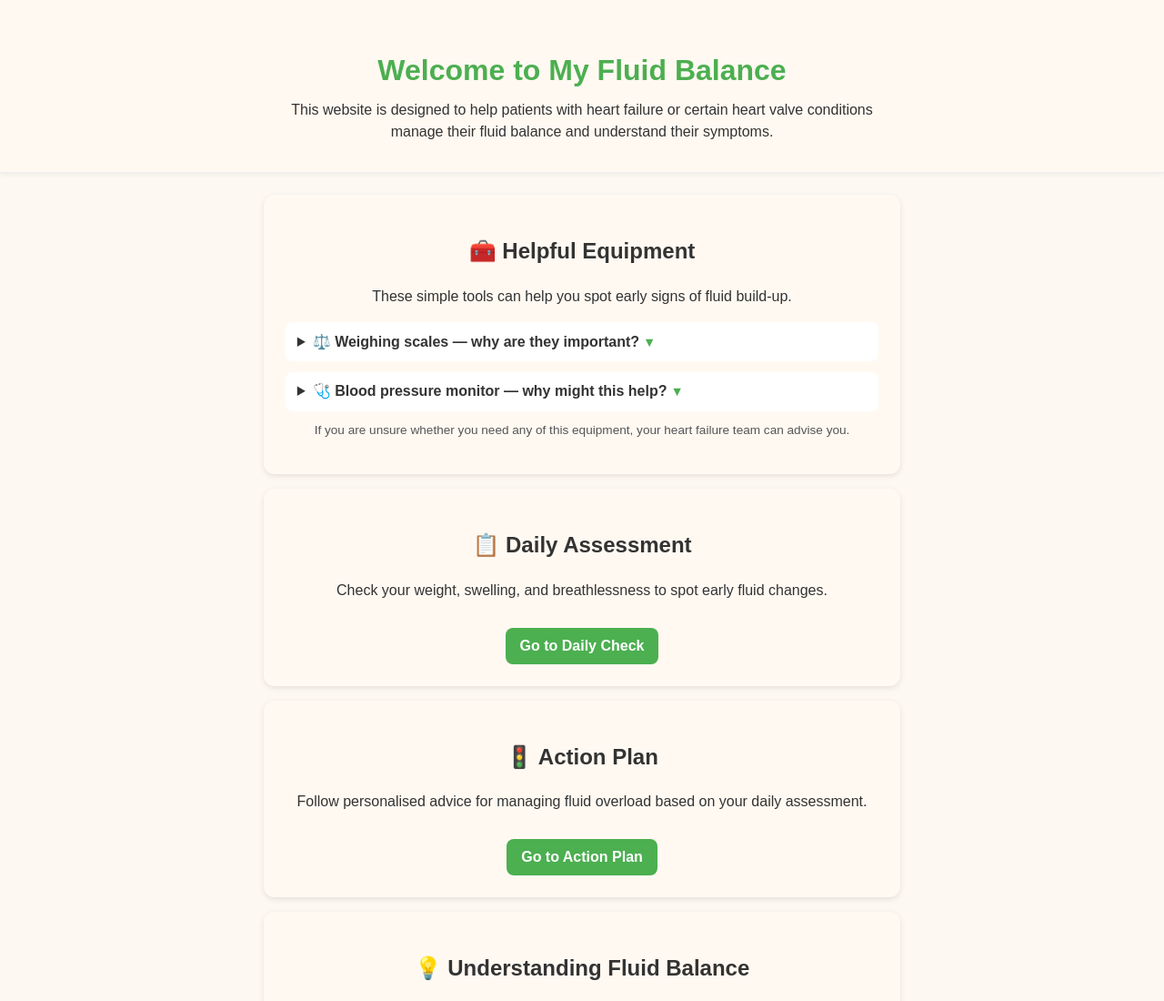
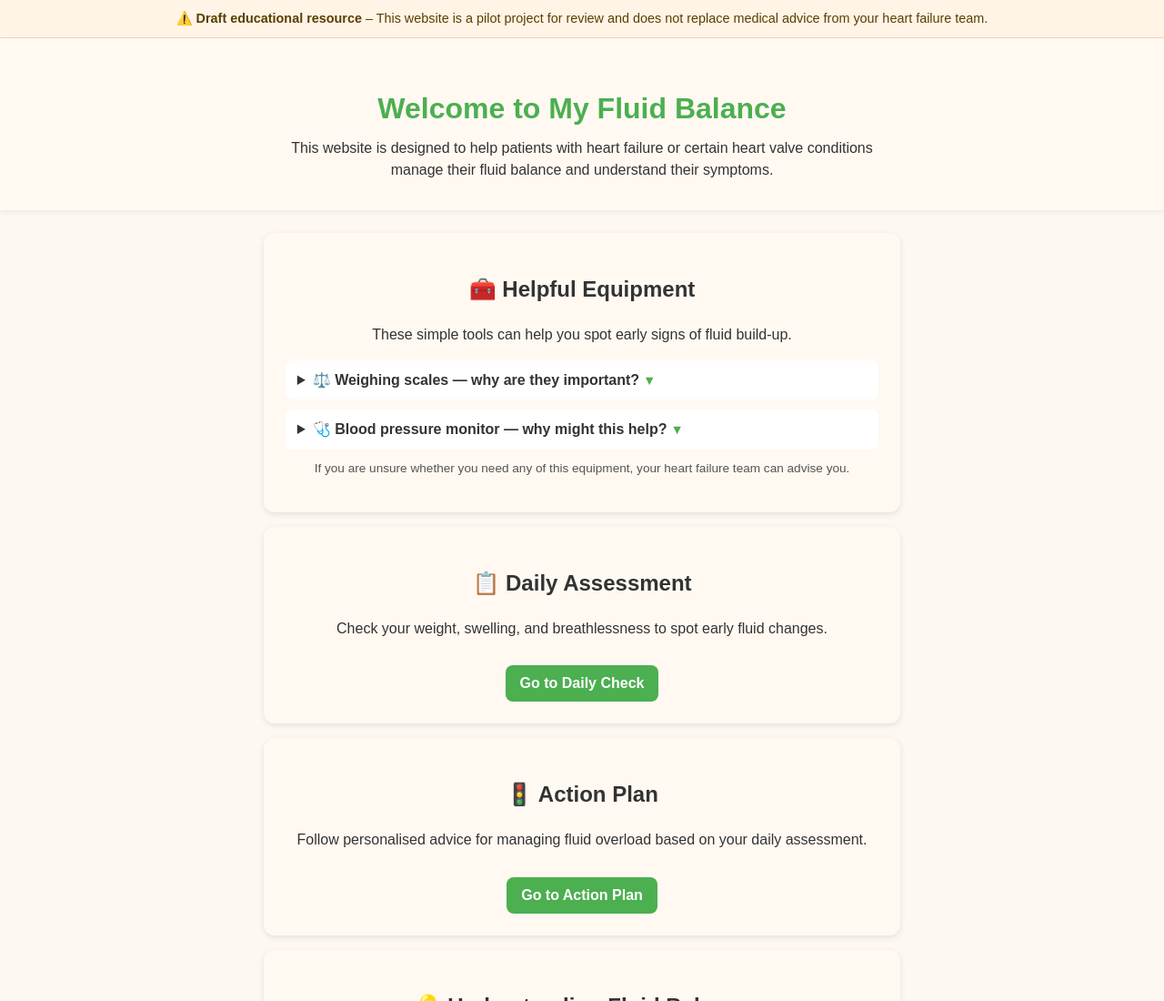
Before and after one commit to ChadalavadaS/myfluid-balance2, a plain HTML site: page home.html in a window 1280 px wide. Shown: the top 1100 px of the page at 91% size. Drawn offline with Linux system fonts and the light colour scheme.

Commit message:
Update home.html

```diff
--- a/home.html
+++ b/home.html
@@ -7,6 +7,10 @@
   <link rel="stylesheet" href="styles.css">
 </head>
 <body>
+
+  <div class="draft-banner">
+  ⚠️ <strong>Draft educational resource</strong> – This website is a pilot project for review and does not replace medical advice from your heart failure team.
+</div>
 
   <!-- Welcome Section -->
   <header class="welcome">
```
